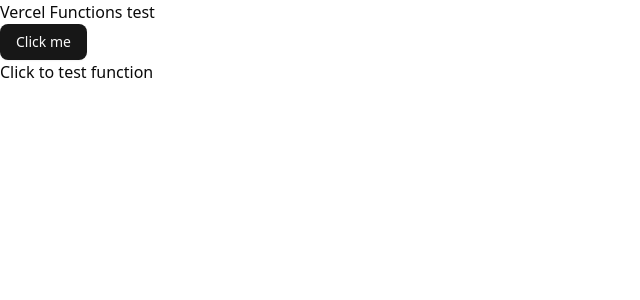
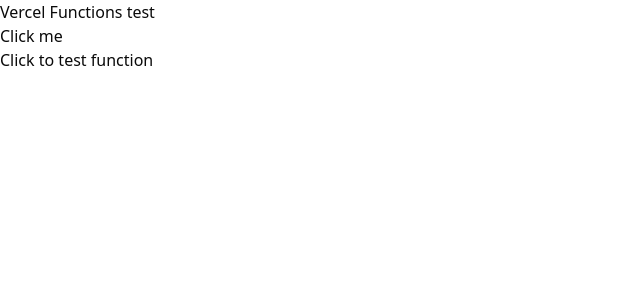
Before and after one commit to DanAtWork13/ohs-sharedmouse2, a React (Vite) app: page / in a window 1280 px wide. Shown: the top 300 px of the page, without its empty margins (0-640 px from the left). Built offline with nearby package versions, Linux system fonts and the light colour scheme.

Commit message:
as34tg3g

```diff
--- a/src/App.tsx
+++ b/src/App.tsx
@@ -1,5 +1,5 @@
 import { useState } from "react";
-import { Button } from "src/components/ui/button";
+//import { Button } from "src/components/ui/button";
 //import "./App.css";
 
 function App() {
@@ -16,7 +16,7 @@
 		<>
 			<h1>Vercel Functions test</h1>
 			<div className="card">
-				<Button onClick={() => setCount(runRequest())}>{count}</Button>
+				<button onClick={() => setCount(runRequest())}>{count}</button>
 				<p>
 					Click to test function
 				</p>
```
